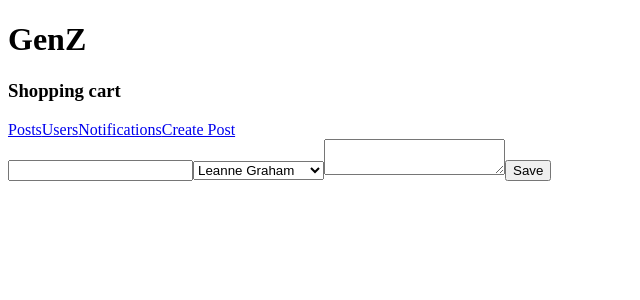
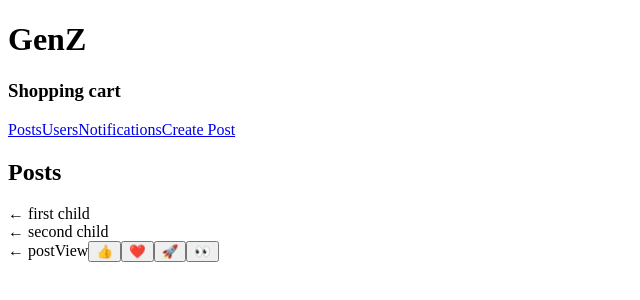
Before and after one commit to acciojob/social-media-Ishikaverma2317, a React app: page / in a window 1280 px wide. Shown: the top 300 px of the page, without its empty margins (0-640 px from the left). Built offline with nearby package versions, Linux system fonts and the light colour scheme.

Commit message:
Update PostsList.js

```diff
--- a/src/components/PostsList.js
+++ b/src/components/PostsList.js
@@ -3,10 +3,19 @@ import Posts from "./Posts";
 
 function PostsList() {
   return (
-    <section className="posts-list">
-      <div></div> {/* nth-child(1) empty */}
-      <Posts />    {/* nth-child(2) */}
-    </section>
+ <section class="posts-list">
+  <h2>Posts</h2>        ← first child
+  <div>                ← second child
+    <article>          ← post
+      <a class="button">View</a>
+      <button>👍</button>
+      <button>❤️</button>
+      <button>🚀</button>
+      <button>👀</button>
+    </article>
+  </div>
+</section>
+
   );
 }
 
```
